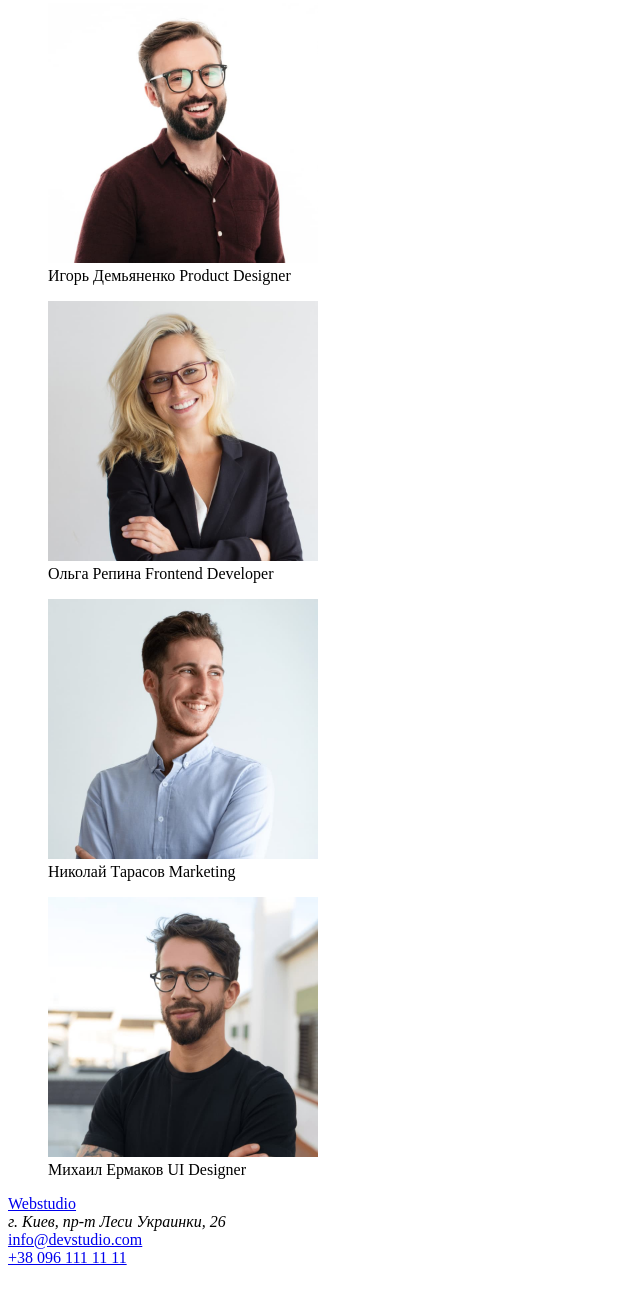
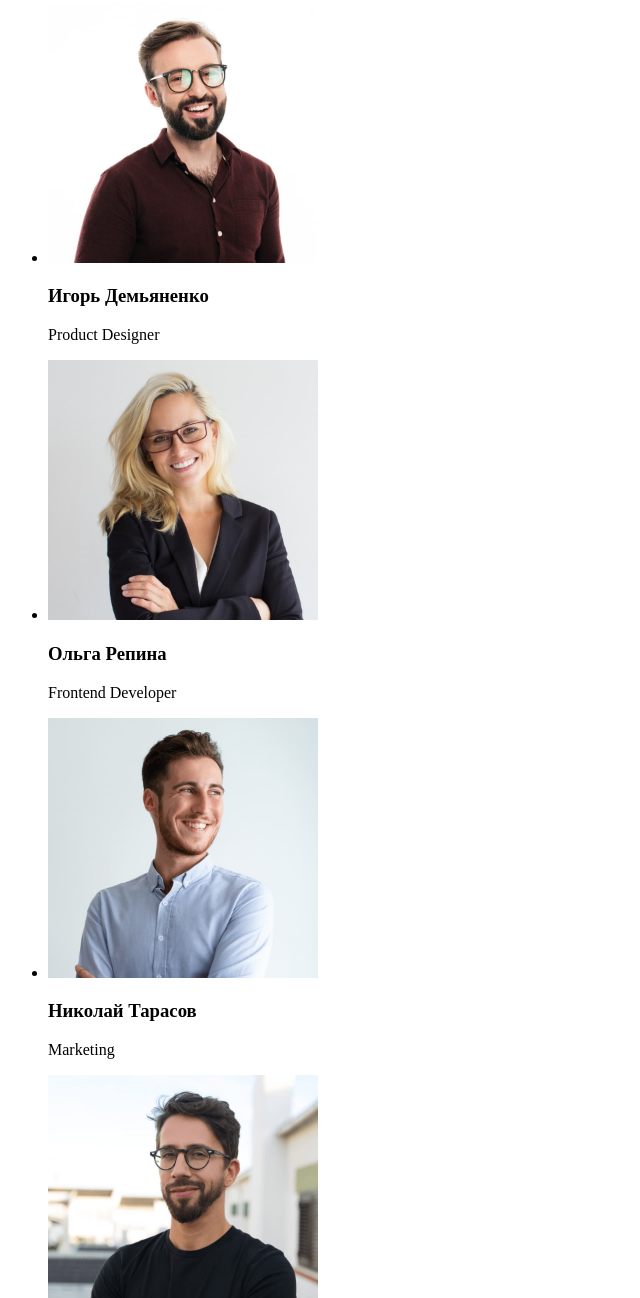
Before and after one commit to DimaLitvinenko/goit-markup-hw-01, a plain HTML site: page index.html in a window 1280 px wide. Shown: the part 1502-2800 px from the top of the page, without its empty margins (0-640 px from the left). Before the commit the page ends 2777 px from the top, so only its background shows below. Drawn offline with Linux system fonts and the light colour scheme.

Commit message:
new file

```diff
--- a/index.html
+++ b/index.html
@@ -27,9 +27,8 @@
     </header>
 
     <main>
-
         <div>
-            <div>
+            <section>
                 <ul>
                     <li>
                         <h4>Внимание к деталям</h4>
@@ -48,7 +47,7 @@
                         <p>Значимость этих проблем настолько очевидна, что реализация плановых заданий.</p>
                     </li>
                 </ul>
-            </div>
+            </section>
 
             <section>
                 <h2>Чем мы занимаемся</h2>
@@ -61,34 +60,28 @@
 
             <section>
                 <h2>Наша команда</h2>
-                <figure>
+                <ul>
+                    <li>
                     <img width="270" height="260" src="./img/teambox1.jpg" alt="Product Designer">
-                    <figcaption>
-                        Игорь Демьяненко
-                        Product Designer
-                    </figcaption>
-                </figure>
-                <figure>
+                        <h3>Игорь Демьяненко</h3>
+                        <p lang="en">Product Designer</p>
+                    </li>
+                    <li>
                     <img width="270" height="260" src="./img/teambox2.jpg" alt="Frontend Developer">
-                    <figcaption>
-                        Ольга Репина
-                        Frontend Developer
-                    </figcaption>
-                </figure>
-                <figure>
+                        <h3>Ольга Репина</h3>
+                        <p lang="en">Frontend Developer</p>
+                    </li>
+                    <li>
                     <img width="270" height="260" src="./img/teambox3.jpg" alt="Marketing">
-                    <figcaption>
-                        Николай Тарасов
-                        Marketing
-                    </figcaption>
-                </figure>
-                <figure>
+                        <h3>Николай Тарасов</h3>
+                        <p lang="en">Marketing</p>
+                    </li>
+                    <li>
                     <img width="270" height="260" src="./img/teambox4.jpg" alt="UI Designer">
-                    <figcaption>
-                        Михаил Ермаков
-                        UI Designer
-                    </figcaption>
-                </figure>
+                        <h3>Михаил Ермаков</h3>
+                        <p lang="en">UI Designer</p>
+                    </li>
+                </ul>
             </section>
         </div>
     </main>
@@ -96,11 +89,13 @@
     <footer>
         <a href="#!"><span>Web</span>studio</a>
         <address>
-            г. Киев, пр-т Леси Украинки, 26
+           <p>г. Киев, пр-т Леси Украинки, 26</p>
+
+            <ul>
+                <li><a href="mailto:info@devstudio.com">info@devstudio.com</a></li>
+                <li><a href="tel:+380961111111">+38 096 111 11 11</a></li>
+            </ul>
         </address>
-            <a href="mailto:info@devstudio.com">info@devstudio.com</a>
-            <br>
-            <a href="tel:+380961111111">+38 096 111 11 11</a>
     </footer>
 </body>
 </html>
```
